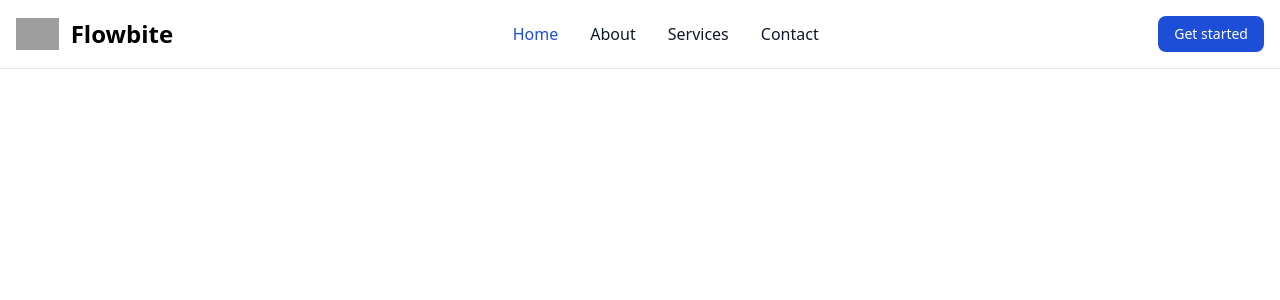
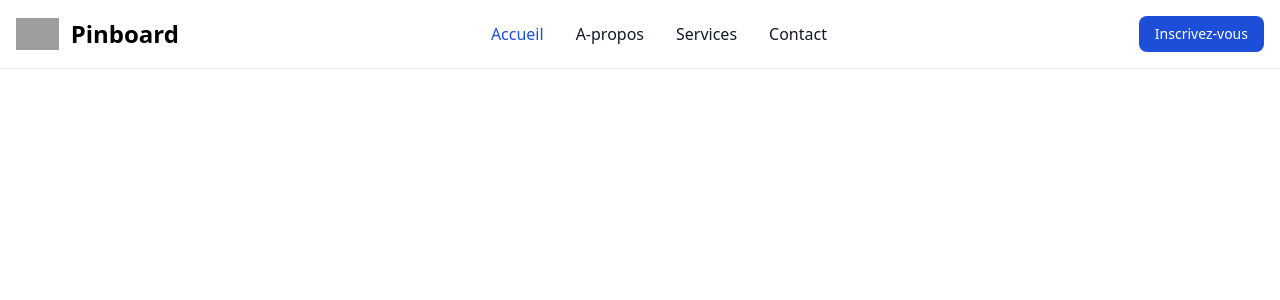
Before and after one commit to atkBabila/pinboard, a React (Vite) app: page / in a window 1280 px wide. Shown: the top 300 px of the page. Built offline with nearby package versions, Linux system fonts and the light colour scheme; grey boxes are pictures that could not be loaded.

Commit message:
création du menu Accueil, A-propos et modification du nom par Pinboard

```diff
--- a/src/pages/Home.jsx
+++ b/src/pages/Home.jsx
@@ -7,10 +7,10 @@ export default function Home() {
         <div class="max-w-screen-xl flex flex-wrap items-center justify-between mx-auto p-4">
         <a href="https://flowbite.com/" class="flex items-center space-x-3 rtl:space-x-reverse">
             <img src="https://flowbite.com/docs/images/logo.svg" class="h-8" alt="Flowbite Logo"/>
-            <span class="self-center text-2xl font-semibold whitespace-nowrap dark:text-white">Flowbite</span>
+            <span class="self-center text-2xl font-semibold whitespace-nowrap dark:text-white">Pinboard</span>
         </a>
         <div class="flex md:order-2 space-x-3 md:space-x-0 rtl:space-x-reverse">
-            <button type="button" class="text-white bg-blue-700 hover:bg-blue-800 focus:ring-4 focus:outline-none focus:ring-blue-300 font-medium rounded-lg text-sm px-4 py-2 text-center dark:bg-blue-600 dark:hover:bg-blue-700 dark:focus:ring-blue-800">Get started</button>
+            <button type="button" class="text-white bg-blue-700 hover:bg-blue-800 focus:ring-4 focus:outline-none focus:ring-blue-300 font-medium rounded-lg text-sm px-4 py-2 text-center dark:bg-blue-600 dark:hover:bg-blue-700 dark:focus:ring-blue-800">Inscrivez-vous</button>
             <button data-collapse-toggle="navbar-sticky" type="button" class="inline-flex items-center p-2 w-10 h-10 justify-center text-sm text-gray-500 rounded-lg md:hidden hover:bg-gray-100 focus:outline-none focus:ring-2 focus:ring-gray-200 dark:text-gray-400 dark:hover:bg-gray-700 dark:focus:ring-gray-600" aria-controls="navbar-sticky" aria-expanded="false">
               <span class="sr-only">Open main menu</span>
               <svg class="w-5 h-5" aria-hidden="true" xmlns="http://www.w3.org/2000/svg" fill="none" viewBox="0 0 17 14">
@@ -21,10 +21,10 @@ export default function Home() {
         <div class="items-center justify-between hidden w-full md:flex md:w-auto md:order-1" id="navbar-sticky">
           <ul class="flex flex-col p-4 md:p-0 mt-4 font-medium border border-gray-100 rounded-lg bg-gray-50 md:space-x-8 rtl:space-x-reverse md:flex-row md:mt-0 md:border-0 md:bg-white dark:bg-gray-800 md:dark:bg-gray-900 dark:border-gray-700">
             <li>
-              <a href="#" class="block py-2 px-3 text-white bg-blue-700 rounded md:bg-transparent md:text-blue-700 md:p-0 md:dark:text-blue-500" aria-current="page">Home</a>
+              <a href="#" class="block py-2 px-3 text-white bg-blue-700 rounded md:bg-transparent md:text-blue-700 md:p-0 md:dark:text-blue-500" aria-current="page">Accueil</a>
             </li>
             <li>
-              <a href="#" class="block py-2 px-3 text-gray-900 rounded hover:bg-gray-100 md:hover:bg-transparent md:hover:text-blue-700 md:p-0 md:dark:hover:text-blue-500 dark:text-white dark:hover:bg-gray-700 dark:hover:text-white md:dark:hover:bg-transparent dark:border-gray-700">About</a>
+              <a href="#" class="block py-2 px-3 text-gray-900 rounded hover:bg-gray-100 md:hover:bg-transparent md:hover:text-blue-700 md:p-0 md:dark:hover:text-blue-500 dark:text-white dark:hover:bg-gray-700 dark:hover:text-white md:dark:hover:bg-transparent dark:border-gray-700">A-propos</a>
             </li>
             <li>
               <a href="#" class="block py-2 px-3 text-gray-900 rounded hover:bg-gray-100 md:hover:bg-transparent md:hover:text-blue-700 md:p-0 md:dark:hover:text-blue-500 dark:text-white dark:hover:bg-gray-700 dark:hover:text-white md:dark:hover:bg-transparent dark:border-gray-700">Services</a>
```
